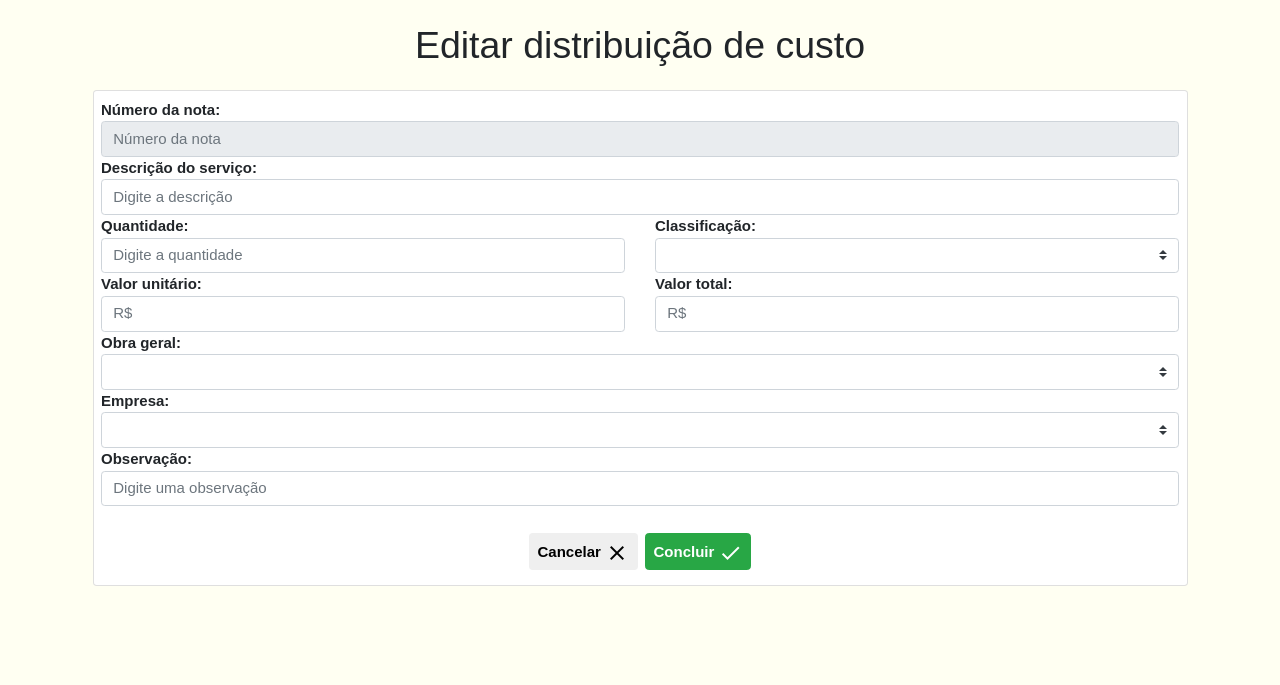
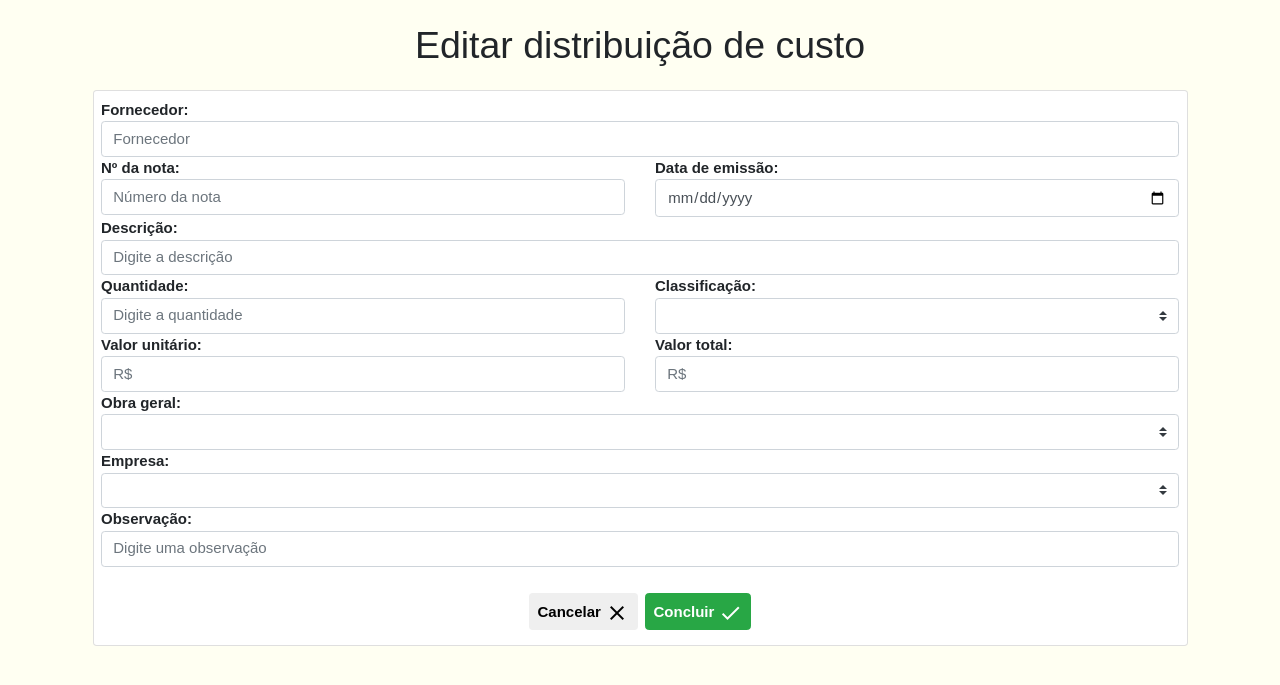
Before and after one commit to noogabe/crud-php-custos, a PHP site: page /editar_servico.php?id_pagamento=1 in a window 1280 px wide. Shown: the part 55-740 px from the top of the page. Run offline with PHP 8.4, Linux system fonts and the light colour scheme; the visitor is signed in with stand-in values (Sample User, id 1); data that the repository does not hold is empty; some libraries are stand-ins or nearby versions.

Commit message:
refactor

```diff
--- a/editar_servico.php
+++ b/editar_servico.php
@@ -16,12 +16,12 @@ if (!$_SESSION['ativo']) {
     if (!empty($logado)) {
         $objDB = new Db();
         $link = $objDB->conecta_mysql();
-        /* CONTINUA APOS O HTML */
+        /* Continua apos o HTML */
 
 ?>
 
-        <!DOCTYPE HTML>
-        <html lang="pt-br">
+    <!DOCTYPE HTML>
+    <html lang="pt-br">
 
         <head>
 
@@ -39,7 +39,6 @@ if (!$_SESSION['ativo']) {
                     <div class="m-2">
 
                         <?php
-
                         $id_pagamento = $_GET['id_pagamento'];
                         $numero = $_GET['numero'];
                         $data_emissao = $_GET['data_emissao'];
@@ -52,7 +51,6 @@ if (!$_SESSION['ativo']) {
                         $obra_geral = $_GET['obra_geral'];
                         $empresa = $_GET['empresa'];
                         $observacao = $_GET['observacao'];
-
                         ?>
 
                         <legend class="title h1 text-center mb-4 mt-4">Editar distribuição de custo</legend>
@@ -60,27 +58,33 @@ if (!$_SESSION['ativo']) {
                         <div class="p-2 card">
                             <div class="row">
                                 <div class="col-sm-12">
-                                    <input type="hidden" name="txt_id_pagamento" value='<?php echo ($id_pagamento); ?>'>
-
+                                    <input type="hidden" name="id_pagamento" value='<?php echo ($id_pagamento); ?>'>
                                     <div>
-                                        <strong>Número da nota:</strong><br>
-                                        <input class='text-box form-control' name="txt_editar_numero2" rows="1" placeholder="Número da nota" readonly value="<?php echo ($numero); ?>">
+                                        <strong>Fornecedor:</strong><br>
+                                        <input autocomplete="off" class='text-box form-control' type="text" name="emitente_nome" rows="1" placeholder="Fornecedor" required value="<?php echo ($fornecedor); ?>">
                                     </div>
-
+                                    <div class="row">
+                                        <div class="col">
+                                            <strong>Nº da nota:</strong><br>
+                                            <input autocomplete="off" class='text-box form-control' name="numero" rows="1" placeholder="Número da nota" required value="<?php echo ($numero); ?>">
+                                        </div>
+                                        <div class="col">
+                                            <strong>Data de emissão:</strong><br>
+                                            <input class='text-box form-control' type="date" name="data_emissao" rows="1" placeholder=" dd/mm/yyyy" required value="<?php echo ($data_emissao); ?>">
+                                        </div>
+                                    </div>
                                     <div>
-                                        <strong>Descrição do serviço:</strong><br>
-                                        <input autocomplete="off" class='text-box form-control' name="txt_editar_produto2" rows="1" placeholder="Digite a descrição" value="<?php echo ($descricao); ?>">
+                                        <strong>Descrição:</strong><br>
+                                        <input autocomplete="off" class='text-box form-control' name="descricao" rows="1" placeholder="Digite a descrição" value="<?php echo ($descricao); ?>">
                                     </div>
-
                                     <div class="row">
                                         <div class="col">
                                             <strong>Quantidade:</strong><br>
-                                            <input class='text-box form-control' id="qtd_servico_editar6" type='number' name="txt_editar_qtd2" rows="1" placeholder="Digite a quantidade" value="<?php echo ($qtd); ?>">
+                                            <input class='text-box form-control' id="qtd_servico_editar6" type='number' name="qtd" rows="1" placeholder="Digite a quantidade" value="<?php echo ($qtd); ?>">
                                         </div>
-
                                         <div class="col">
                                             <strong>Classificação:</strong><br>
-                                            <select required class="custom-select" name="classificacao_edit">
+                                            <select required class="custom-select" name="classificacao">
                                                 <option value="" disabled>Selecione uma classificação</option>
                                                 <option selected><?php echo ($classificacao); ?></option>
                                                 <?php
@@ -94,22 +98,19 @@ if (!$_SESSION['ativo']) {
                                             </select>
                                         </div>
                                     </div>
-
                                     <div class="row">
                                         <div class="col">
                                             <strong>Valor unitário:</strong><br>
-                                            <input class='text-box form-control' id="vunitario_servico_editar6" type="text" min="0" step="0.010" name="txt_valor_unitario2" rows="1" placeholder="R$" value="<?php echo ($valor_unitario); ?>" onkeyup="formatarMoeda('vunitario_servico_editar6')">
+                                            <input class='text-box form-control' id="vunitario_servico_editar6" type="text" min="0" step="0.010" name="valor_unitario" rows="1" placeholder="R$" value="<?php echo ($valor_unitario); ?>" onkeyup="formatarMoeda('vunitario_servico_editar6')">
                                         </div>
-
                                         <div class="col">
                                             <strong>Valor total:</strong><br>
-                                            <input class='text-box form-control' id="vtotal_servico_editar6" type="text" min="0" step="0.010" name="txt_valor_total2" rows="1" placeholder="R$" value="<?php echo ($valor_total); ?>" onkeyup="formatarMoeda('vtotal_servico_editar6')">
+                                            <input class='text-box form-control' id="vtotal_servico_editar6" type="text" min="0" step="0.010" name="valor_total" rows="1" placeholder="R$" value="<?php echo ($valor_total); ?>" onkeyup="formatarMoeda('vtotal_servico_editar6')">
                                         </div>
                                     </div>
-
                                     <div>
                                         <strong>Obra geral:</strong><br>
-                                        <select required class="custom-select" name="txt_editar_obra_geral2">
+                                        <select required class="custom-select" name="obra_geral">
                                             <option value="" disabled>Selecione uma obra geral</option>
                                             <option selected><?php echo ($obra_geral); ?></option>
                                             <?php
@@ -122,10 +123,9 @@ if (!$_SESSION['ativo']) {
                                                 } ?>
                                         </select>
                                     </div>
-
                                     <div>
                                         <strong>Empresa:</strong><br>
-                                        <select required class="custom-select" name="txt_editar_empresa2">
+                                        <select required class="custom-select" name="empresa">
                                             <option value="" disabled>Selecione uma empresa</option>
                                             <option selected><?php echo ($empresa); ?></option>
                                             <?php
@@ -138,10 +138,9 @@ if (!$_SESSION['ativo']) {
                                                 } ?>
                                         </select>
                                     </div>
-
                                     <div>
                                         <strong>Observação:</strong><br>
-                                        <input class='text-box form-control' name="txt_editar_observacao2" rows="2" placeholder="Digite uma observação" value="<?php echo ($observacao); ?>">
+                                        <input class='text-box form-control' name="observacao" rows="2" placeholder="Digite uma observação" value="<?php echo ($observacao); ?>">
                                     </div><br>
 
                                     <div class="d-flex justify-content-center">
@@ -155,14 +154,12 @@ if (!$_SESSION['ativo']) {
                                             <span class="material-icons align-middle">check</span>
                                         </button>
                                     </div>
-
                                 </div>
-
                             </div>
                         </div><br>
                     </div>
                 </form>
-                <section>
+            <section>
 
                 <script>
 
@@ -186,32 +183,17 @@ if (!$_SESSION['ativo']) {
 
                     //Função obter valor total através da quantidade e valor unitário
                     $(document).ready(function() {
-                        $("#vunitario_servico_editar6").change(function() {
-                            var valor_unit = $(this).val();
-                            var qtd = $("#qtd_servico_editar6").val();
+                        $("#vunitario_servico_editar, #qtd_servico_editar").change(function() {
+                            var valor_unit = $("#vunitario_servico_editar").val();
+                            var qtd = $("#qtd_servico_editar").val();
                             var calculo = parseFloat(valor_unit.replace(',', '.'), 2) * parseFloat(qtd.replace(',', '.'), 2);
-                            $("#vtotal_servico_editar6").val(calculo.toFixed(2));
+                            $("#vtotal_servico_editar").val(calculo.toFixed(2));
                         });
                     });
-
-                    //Função obter valor total através da quantidade e valor unitário
-                    $(document).ready(function() {
-                        $("#qtd_servico_editar6").change(function() {
-                            var qtd = $(this).val();
-                            var valor_unit = $("#vunitario_servico_editar6").val();
-                            var calculo = parseFloat(valor_unit.replace(',', '.'), 2) * parseFloat(qtd.replace(',', '.'), 2);
-                            $("#vtotal_servico_editar6").val(calculo.toFixed(2));
-                        });
-                    });
-
-
-
                 </script>
                 <?php $menu->getFooter(); ?>
-
         </body>
-
-        </html>
+    </html>
 
 <?php
         /* Continuação da validação da pagina */
```
Also changed, not shown: adicionar_servico2.php (+18 -18 lines), confirma.php (+34 -24 lines), editar_compra.php (+30 -39 lines).
